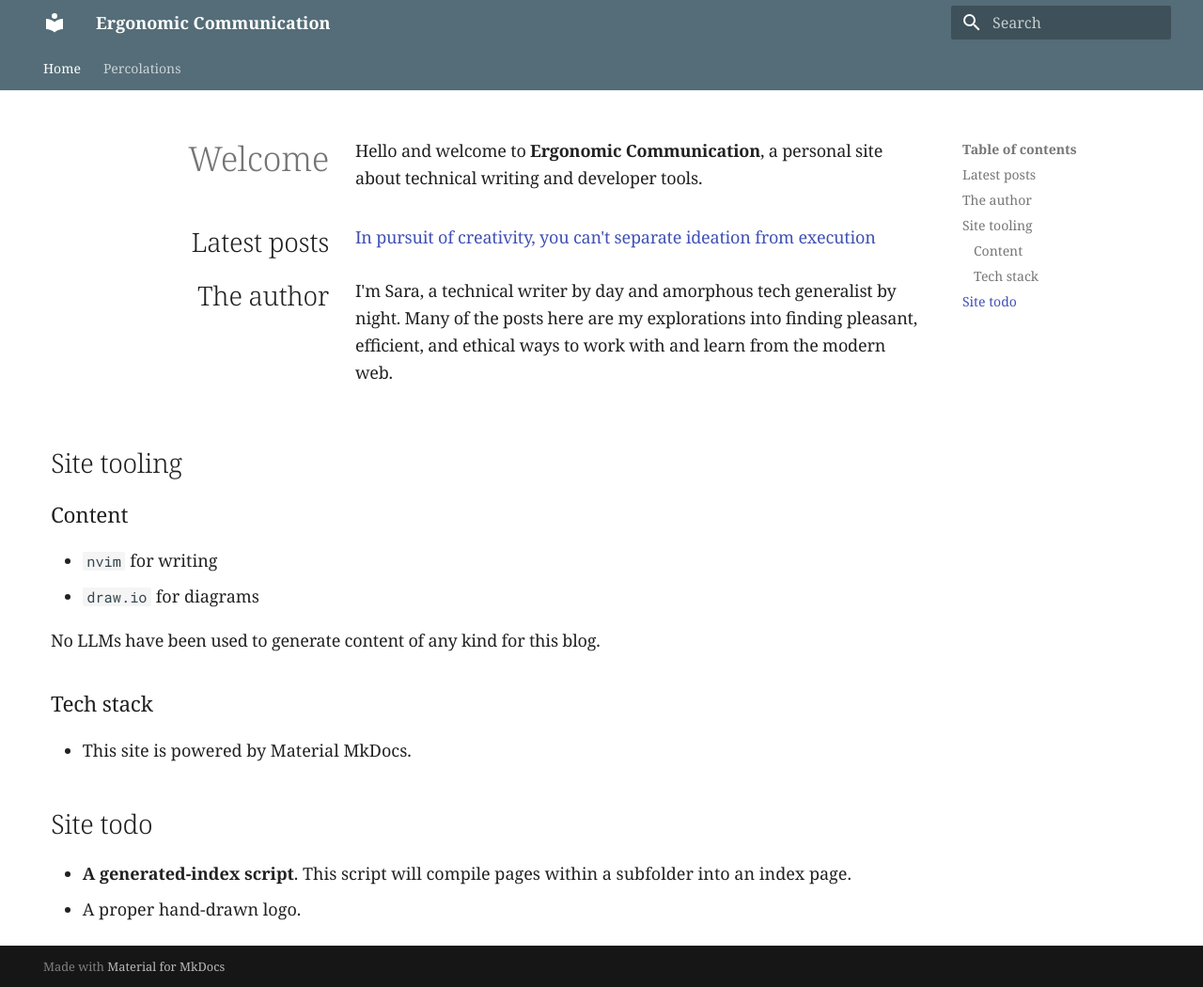
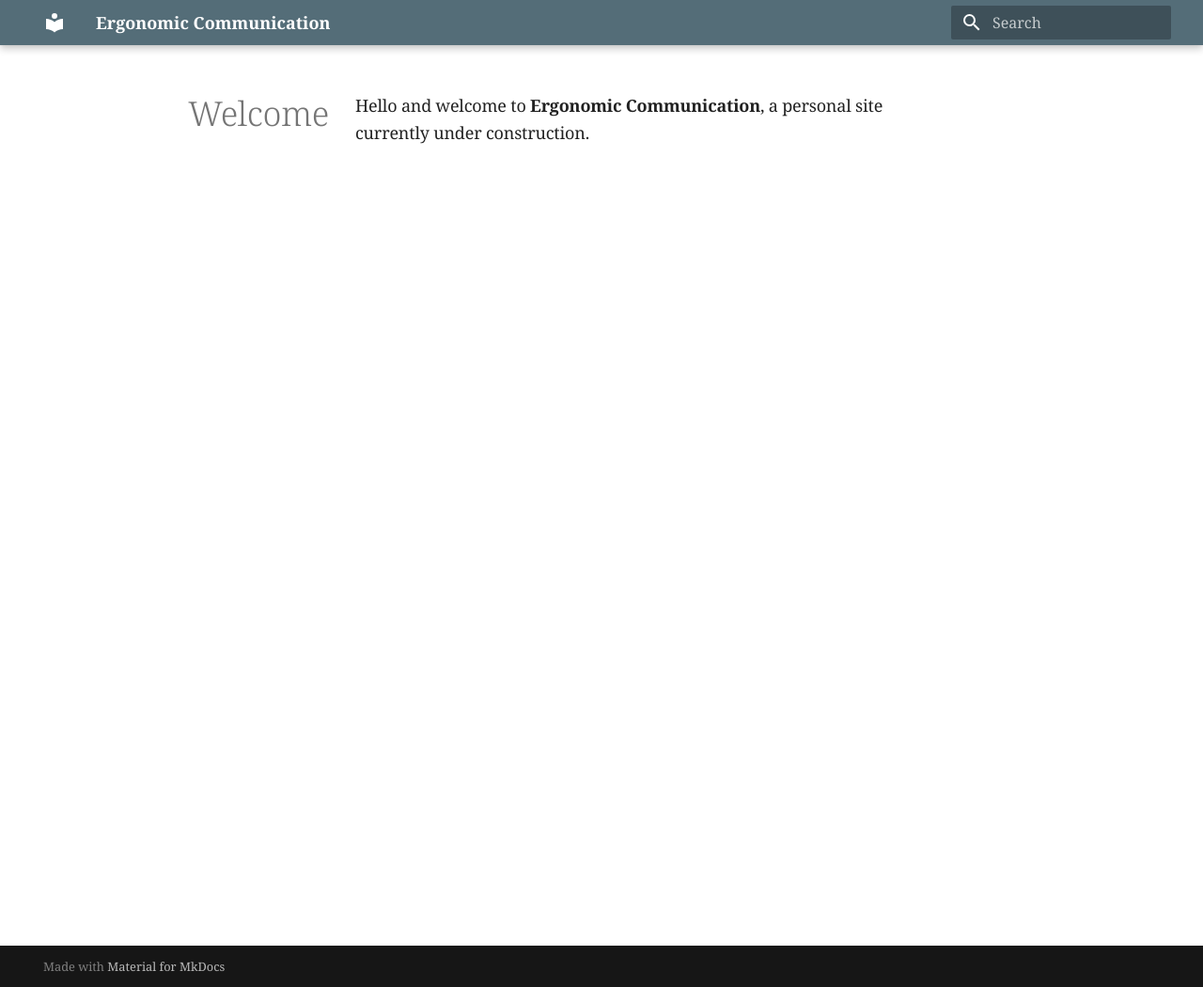
Before and after one commit to s-santillan/s-santillan.github.io, an MkDocs documentation site: the page built from docs/index.md, in a window 1280 px wide and 1050 px high. Shown: the whole window at 94% size. Built offline with MkDocs 1.6.1 and Material for MkDocs 9.7.7, drawn with Linux system fonts in a browser that asks for light colours; some of the changed lines change nothing that is shown.

Commit message:
under construction

```diff
--- a/docs/index.md
+++ b/docs/index.md
@@ -6,10 +6,13 @@
 </div>
 
 <div class="body-2-col" markdown>
+
+Hello and welcome to **Ergonomic Communication**, a personal site currently under construction.
+</div>
+</div>
+<!--
 Hello and welcome to **Ergonomic Communication**, a personal site about technical writing and developer tools.
 
-</div>
-</div>
 
 <div class="content-2-col" markdown>
 <div class="header-2-col" markdown>
@@ -56,3 +59,4 @@ No LLMs have been used to generate content of any kind for this blog.
 
 - **A generated-index script**. This script will compile pages within a subfolder into an index page.
 - A proper hand-drawn logo.
+-->
--- a/mkdocs.yml
+++ b/mkdocs.yml
@@ -9,7 +9,7 @@ theme:
   font:
     text: Noto Serif
   features:
-    - navigation.tabs
+    #    - navigation.tabs
     - navigation.path
     - navigation.indexes
 markdown_extensions:
@@ -18,7 +18,7 @@ markdown_extensions:
   # Didn't realize I'd need to explicitly allow markdown in html
 extra_css:
   - stylesheets/custom.css
-nav:
-    - Home: 'index.md'
-    - Percolations:
-      - 'percolations/index'
+# nav:
+#     - Home: 'index.md'
+#     - Percolations:
+#       - 'percolations/index'
```
